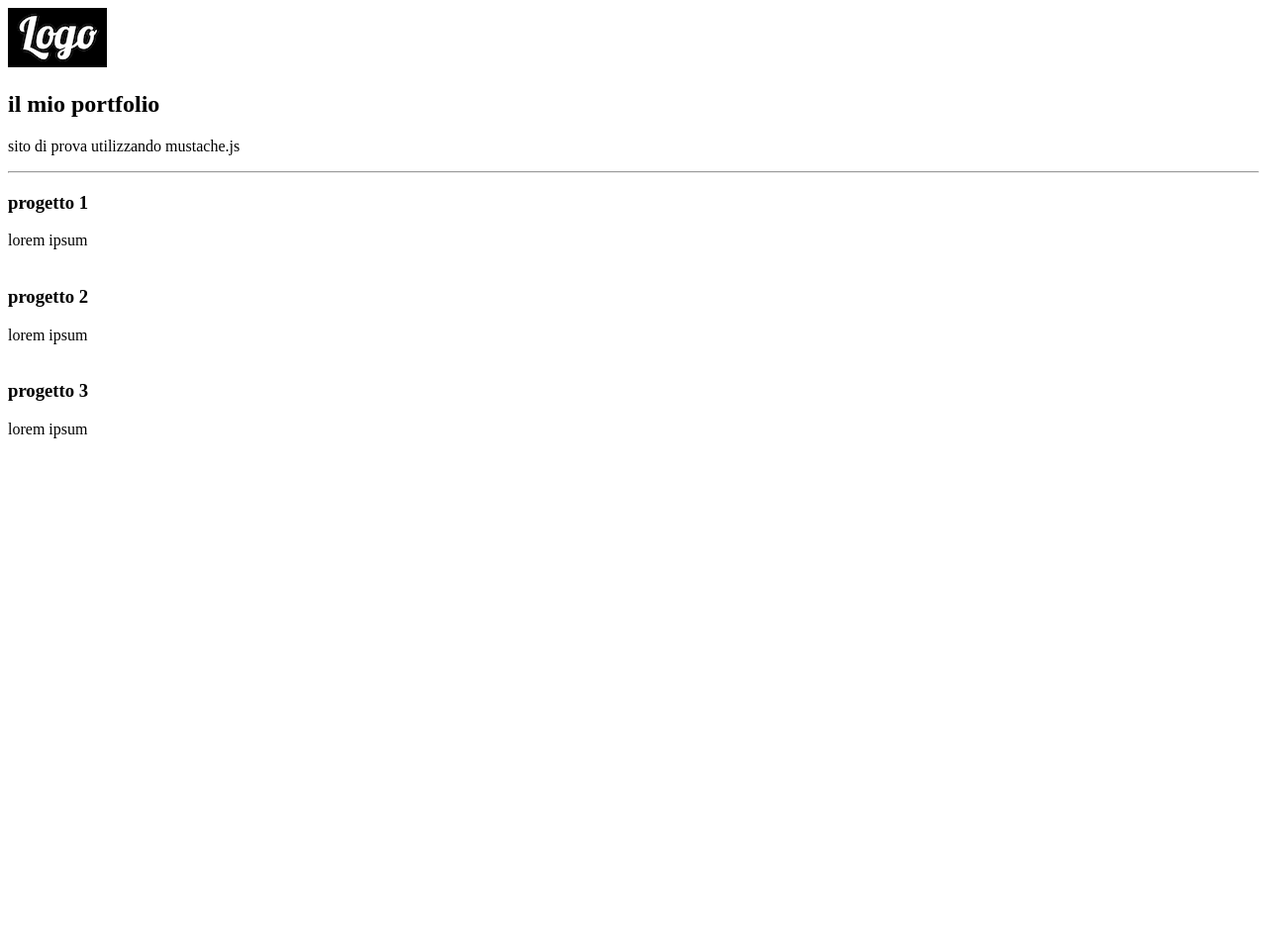
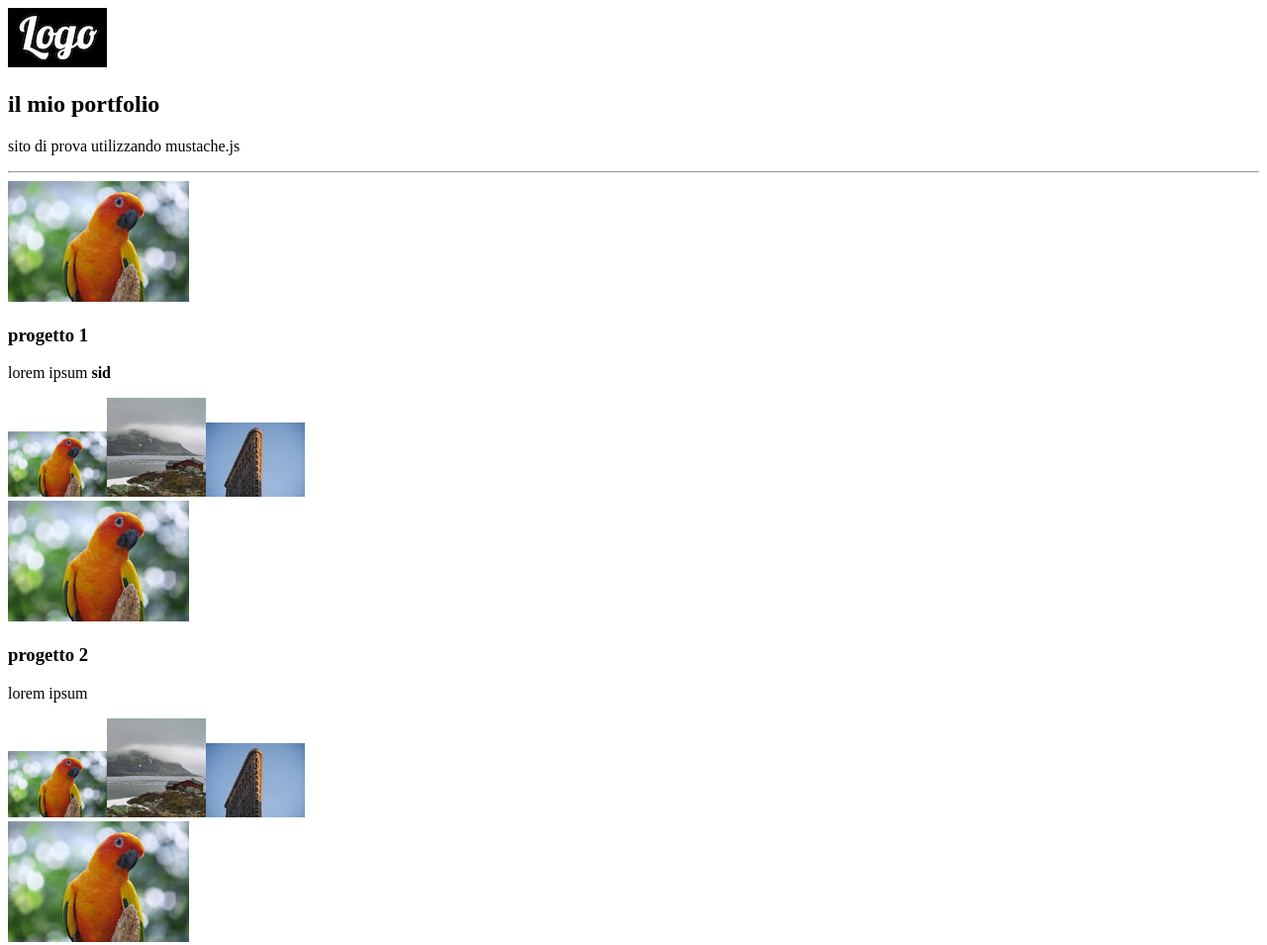
Before and after one commit to jacoping/jstemplating, a plain HTML site: page index.html in a window 1280 px wide. Shown: the top 955 px of the page at 99% size. Before the commit the page ends 800 px from the top, so only its background shows below. Drawn offline with nearby package versions, Linux system fonts and the light colour scheme.

Commit message:
add pics in works

```diff
--- a/dati.js
+++ b/dati.js
@@ -5,18 +5,36 @@ var dati = {
       subtitle: "sito di prova utilizzando mustache.js",
       logo: "logo.png"
     },
-progetti: [
+works: [
   {
     title: "progetto 1",
-    description: "lorem ipsum"
+    description: "lorem ipsum <strong> sid </strong>",
+    cover: "image1.jpg",
+    pics: [
+      "image1.jpg",
+      "image2.jpg",
+      "image3.jpg"
+    ]
 },
   {
     title: "progetto 2",
-    description: "lorem ipsum"
+    description: "lorem ipsum",
+    cover: "image1.jpg",
+    pics: [
+      "image1.jpg",
+      "image2.jpg",
+      "image3.jpg"
+    ]
   },
   {
     title: "progetto 3",
-    description: "lorem ipsum"
-  }
+    description: "lorem ipsum",
+    cover: "image1.jpg",
+    pics: [
+      "image1.jpg",
+      "image2.jpg",
+      "image3.jpg"
+    ]
+      }
 ]
   }
--- a/index.html
+++ b/index.html
@@ -5,6 +5,10 @@
     <title>mustache</title>
     <script type="text/javascript" src="https://cdnjs.cloudflare.com/ajax/libs/mustache.js/3.1.0/mustache.min.js"> </script>
     <script type="text/javascript" src="dati.js"> </script>
+
+      <style media="screen">
+        .pics-small {width: 100px}
+      </style>
 
   </head>
   <body>
@@ -18,12 +22,11 @@
       var header = "<img src='{{website.logo}}'> <h1>{{website.title}}</h1> <p>{{website.subtitle}}</p><hr>";
       document.querySelector("#container1").innerHTML = Mustache.render(header, dati);
 
-      var template2 = "{{#progetti}} <h3>{{title}}</h3> <p>{{description}}<br><br></p> {{/progetti}}";
+      var template2 = "{{#works}} <div class='work-wrapper'> <img src='{{cover}}'><h3>{{title}}</h3><p>{{&description}}  <br></p> {{#pics}}<img class='pics-small' src='{{#.}}{{.}}{{/.}}''/>{{/pics}} </div> {{/works}} ";
       document.querySelector("#container2").innerHTML = Mustache.render(template2, dati);
 
     </script>
 
 
-
   </body>
 </html>
```
Also changed, not shown: image1.jpg (added), image2.jpg (added), image3.jpg (added).
